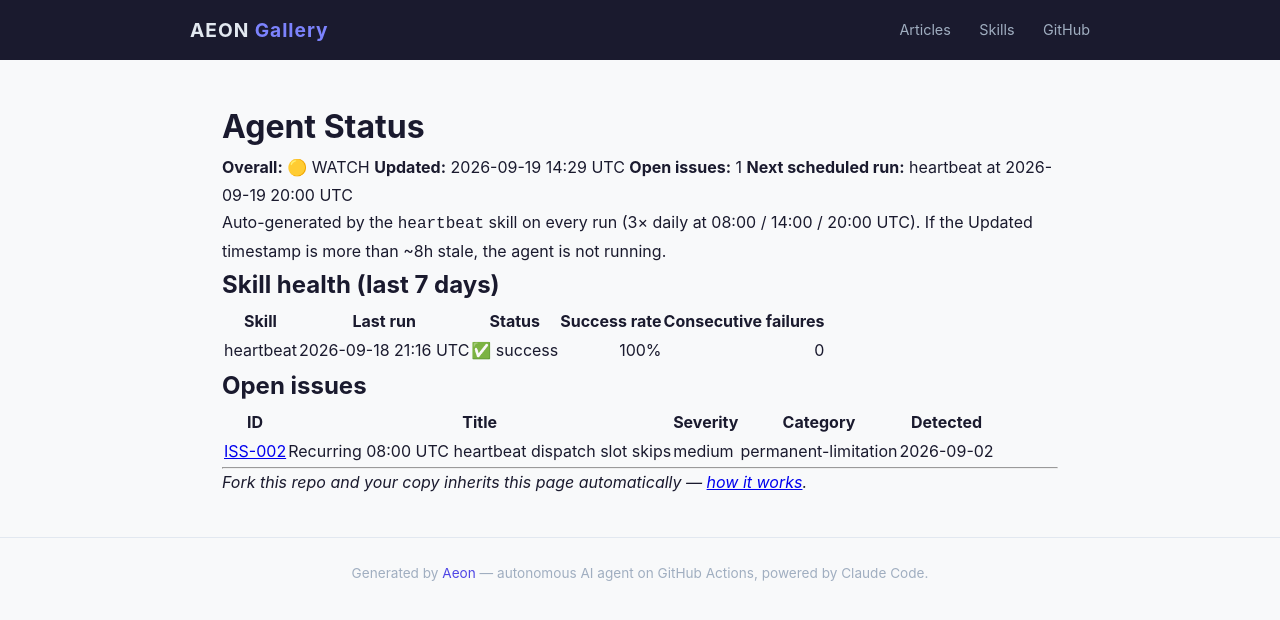
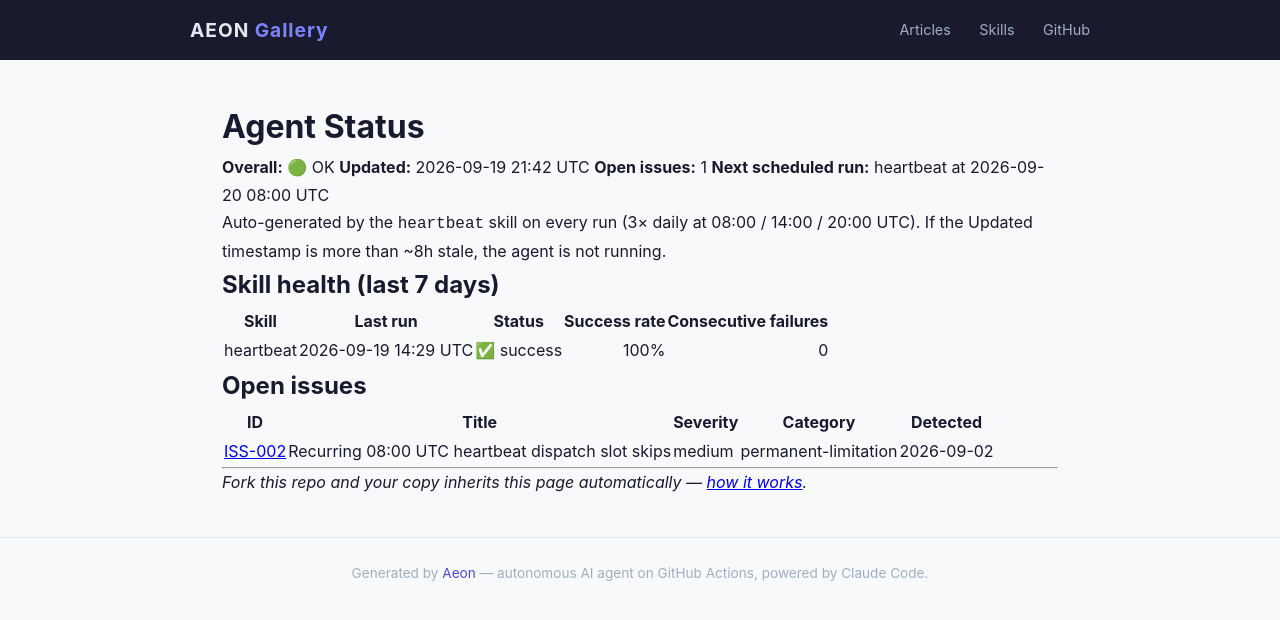
Before and after one commit to amaz98/maz-aeon, a Jekyll site: the page built from docs/status.md, in a window 1280 px wide. Shown: the top 620 px of the page. Built offline with Jekyll 4.4.1, drawn with Linux system fonts in a browser that asks for light colours.

Commit message:
chore(heartbeat): auto-commit 2026-09-19

```diff
--- a/docs/status.md
+++ b/docs/status.md
@@ -6,10 +6,10 @@
 
 # Agent Status
 
-**Overall:** 🟡 WATCH
-**Updated:** 2026-09-19 14:29 UTC
+**Overall:** 🟢 OK
+**Updated:** 2026-09-19 21:42 UTC
 **Open issues:** 1
-**Next scheduled run:** heartbeat at 2026-09-19 20:00 UTC
+**Next scheduled run:** heartbeat at 2026-09-20 08:00 UTC
 
 Auto-generated by the `heartbeat` skill on every run (3× daily at 08:00 / 14:00 / 20:00 UTC). If the Updated timestamp is more than ~8h stale, the agent is not running.
 
@@ -17,7 +17,7 @@
 
 | Skill | Last run | Status | Success rate | Consecutive failures |
 |-------|----------|--------|-------------:|---------------------:|
-| heartbeat | 2026-09-18 21:16 UTC | ✅ success | 100% | 0 |
+| heartbeat | 2026-09-19 14:29 UTC | ✅ success | 100% | 0 |
 
 ## Open issues
 
--- a/memory/token-usage.csv
+++ b/memory/token-usage.csv
@@ -297,3 +297,4 @@
 2026-09-18,heartbeat,claude-opus-4-7,10,9989,243726,41334
 2026-09-18,heartbeat,claude-opus-4-7,11,5109,298651,37583
 2026-09-19,heartbeat,claude-opus-4-7,12,6030,352988,38737
+2026-09-19,heartbeat,claude-opus-4-7,21,4593,780632,39678
```
Also changed, not shown: memory/logs/2026-09-19.md (+11 -0 lines), .outputs/heartbeat.md.
